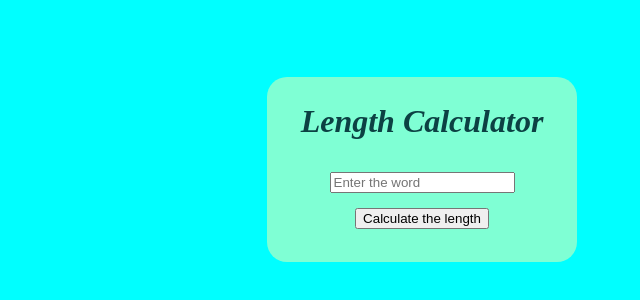
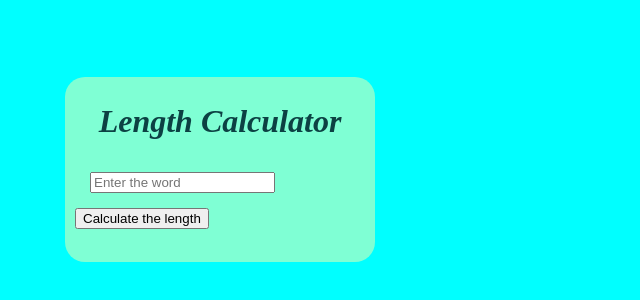
Before and after one commit to NishanthVelu/length-calculator, a plain HTML site: page index.html in a window 1280 px wide. Shown: the part 206-506 px from the top of the page, without its empty margins (218-858 px from the left). Drawn offline with Linux system fonts and the light colour scheme.

Commit message:
Tailwind css added

```diff
--- a/index.html
+++ b/index.html
@@ -6,12 +6,13 @@
     <meta name="viewport" content="width=device-width, initial-scale=1.0">
     <title>Length Calculator</title>
     <link rel="stylesheet" href="index.css">
+    <script src="cdn.tailwindcss.com"></script>
 </head>
 
 <body class="sty">
-    <!-- Don't use deprecated codes -->
-    <center>
-        <header class="sty1">
+
+
+        <header class="sty1 text-center">
             <div>
                 <h1 class="sty2">Length Calculator</h1>
             </div>
@@ -28,7 +29,7 @@
         <div class="sty5" id="result"></div>
 
         <script src="index.js"></script>
-    </center>
+
 </body>
 
 </html>
```
